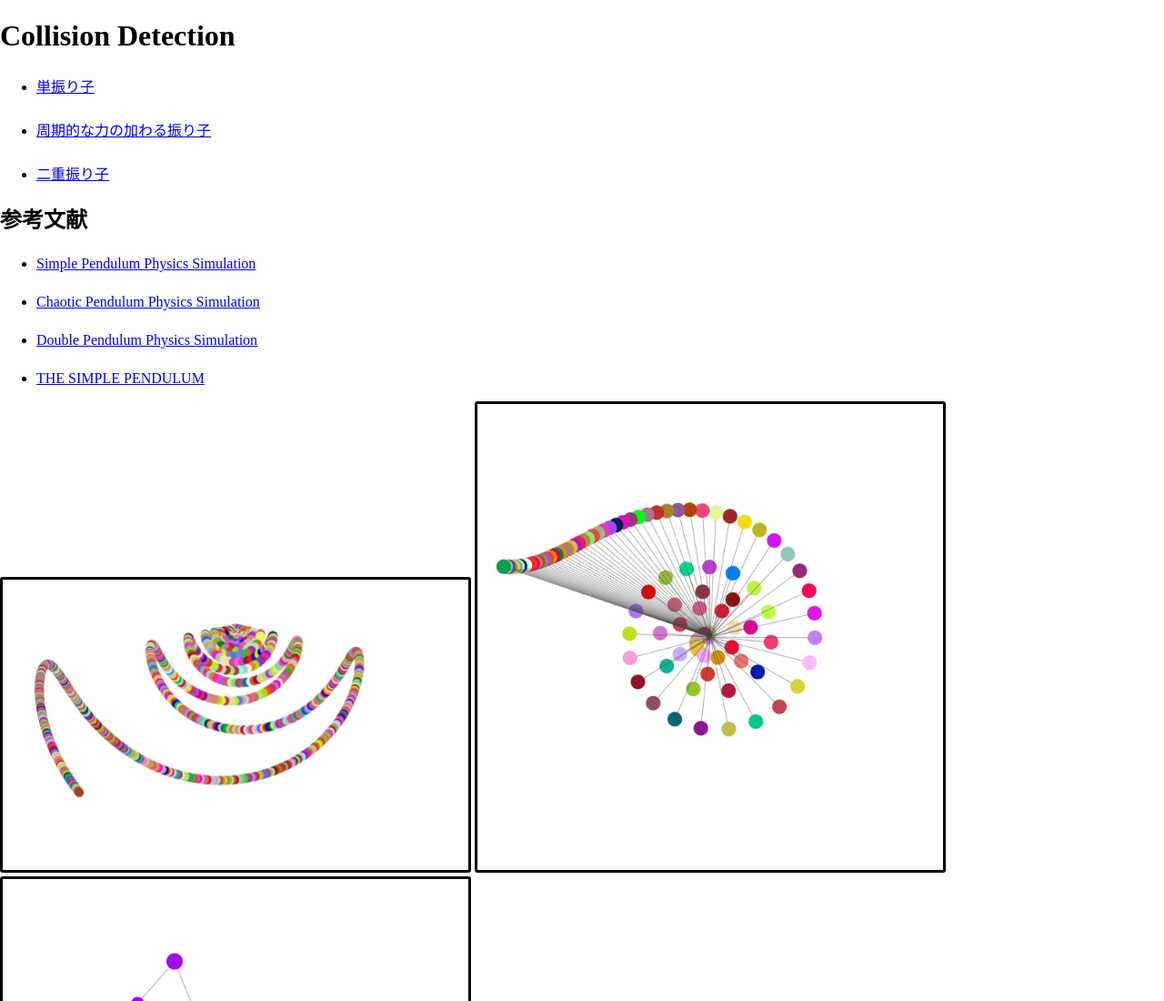
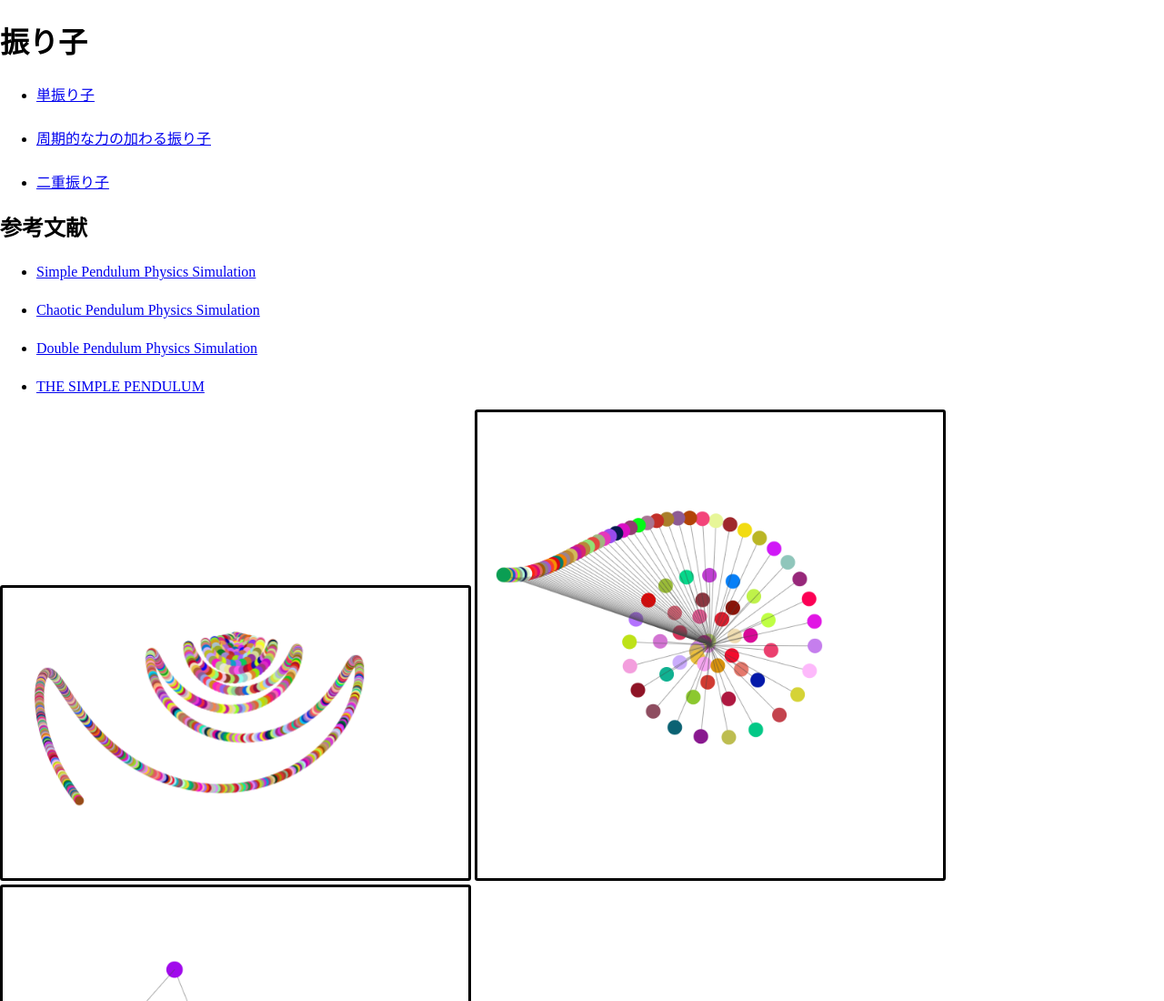
Before and after one commit to ryukau/Canvas024, a plain HTML site: page index.html in a window 1280 px wide. Shown: the top 1100 px of the page at 91% size. Drawn offline with Linux system fonts and the light colour scheme.

Commit message:
Update index.html

```diff
--- a/index.html
+++ b/index.html
@@ -23,7 +23,7 @@
 </head>
 
 <body>
-  <h1>Collision Detection</h1>
+  <h1>振り子</h1>
 
   <ul>
     <li>
```
